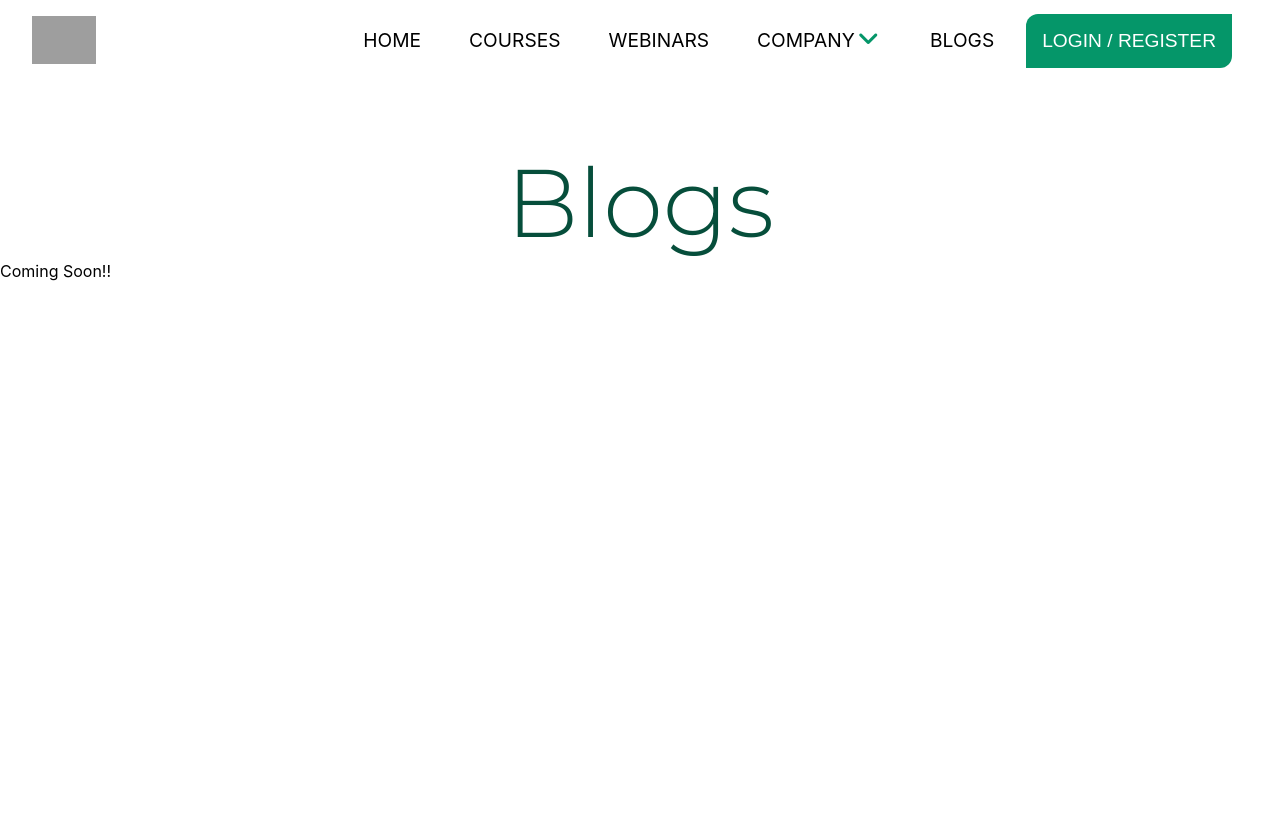
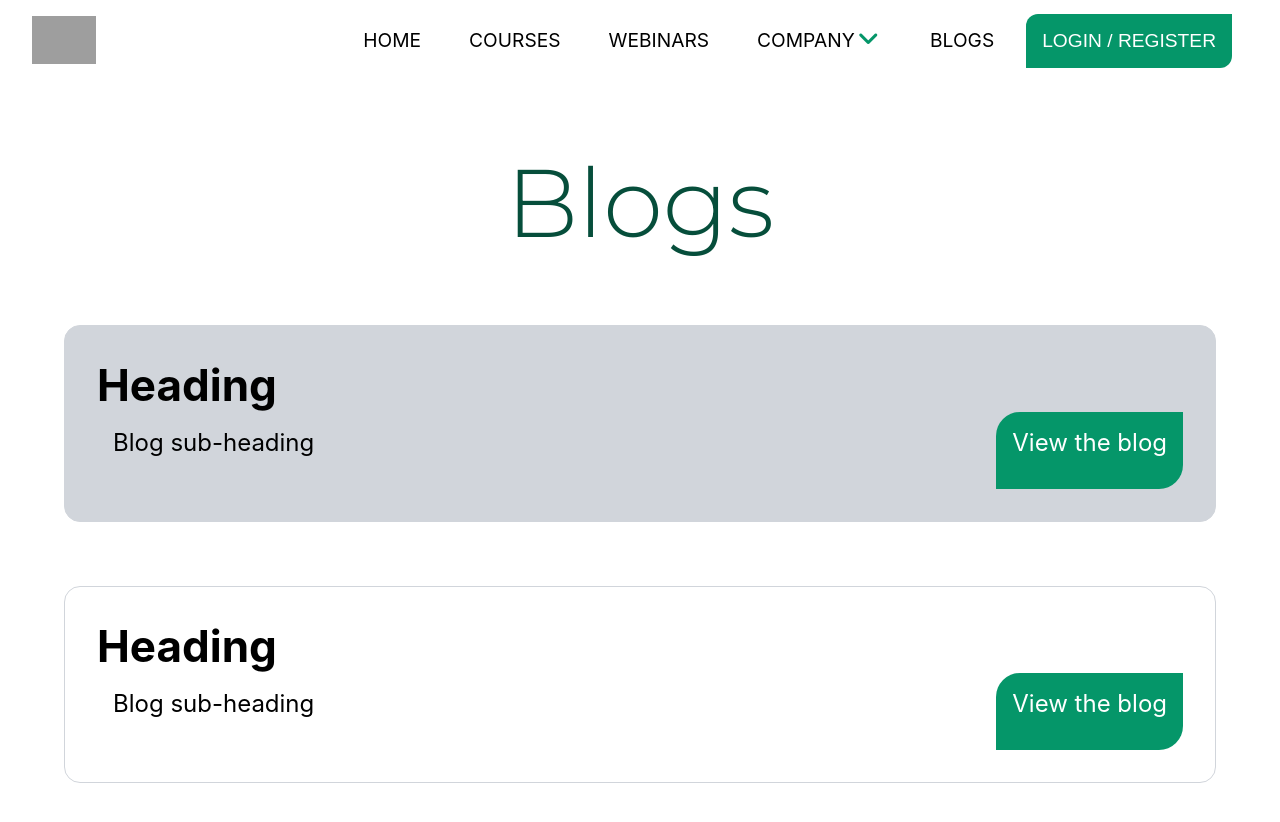
Before and after one commit to vids12/finocontrol-task-ui, a React (Create React App) app: page /blogs in a window 1280 px wide. Shown: the top 822 px of the page. Before the commit the page ends 800 px from the top, so only its background shows below. Built offline with nearby package versions, Linux system fonts and the light colour scheme; grey boxes are pictures that could not be loaded.

Commit message:
update: blog page

```diff
--- a/src/index.css
+++ b/src/index.css
@@ -35,4 +35,5 @@ html{
   --cool-gray-200: #E5E7EB;
   --orange-500: #F97316;
   --amber-200: #FCD34D;
+  --cool-gray-300: #D1D5DB;
 }
--- a/src/pages/Blogs/Blogs.css
+++ b/src/pages/Blogs/Blogs.css
@@ -0,0 +1,64 @@
+.blog-section{
+    margin: 4rem;
+}
+.ow{
+    background-color: var(--cool-gray-300)
+}
+.section{
+    padding: 2rem;
+    border-radius: 1rem;
+    border: 1px solid var(--cool-gray-300);
+}
+.section h3{
+    font-size: 2.75rem;
+}
+.container p{
+    padding: 1rem;
+    font-size: 1.5rem;
+    margin-bottom: 1rem;
+}
+.link{
+    text-decoration: none;
+    background-color: var(--primary-color);
+    color: var(--white);
+    font-size: 1.5rem;
+    padding: 1rem;
+    border-top-left-radius: 1.5rem;
+    border-bottom-right-radius: 1.5rem;
+    text-align: center;
+}
+@media (min-width: 1000px) {
+    .blog-section{
+        margin: 4rem;
+    }
+    .ow{
+        background-color: var(--cool-gray-300)
+    }
+    .section{
+        padding: 2rem;
+        border-radius: 1rem;
+        border: 1px solid var(--cool-gray-300);
+    }
+    .section h3{
+        font-size: 2.75rem;
+    }
+    .container p{
+        padding: 1rem;
+        font-size: 1.5rem;
+        margin-bottom: 1rem;
+    }
+    .link{
+        text-decoration: none;
+        background-color: var(--primary-color);
+        color: var(--white);
+        font-size: 1.5rem;
+        padding: 1rem;
+        border-top-left-radius: 1.5rem;
+        border-bottom-right-radius: 1.5rem;
+        text-align: center;
+    }
+    .container{
+        display: flex;
+        justify-content: space-between;
+    }
+}
--- a/src/pages/Blogs/Blogs.jsx
+++ b/src/pages/Blogs/Blogs.jsx
@@ -7,7 +7,20 @@ export function Blogs() {
             <Navbar />
             <div className="blogs">
                 <h1 className="title">Blogs</h1>
-                <p>Coming Soon!!</p>
+                <section className="blog-section">
+                    <div className="ow section">
+                        <h3>Heading</h3>
+                        <div className="container "><p>Blog sub-heading</p>
+                            <a target="_blank" className="link" href="##">View the blog</a> </div>
+                    </div>
+                </section>
+                <section className="blog-section">
+                    <div className="section">
+                        <h3>Heading</h3>
+                        <div className="container "><p>Blog sub-heading</p>
+                            <a target="_blank" className="link" href="##">View the blog</a> </div>
+                    </div>
+                </section>
             </div>
         </div>
     )
```
